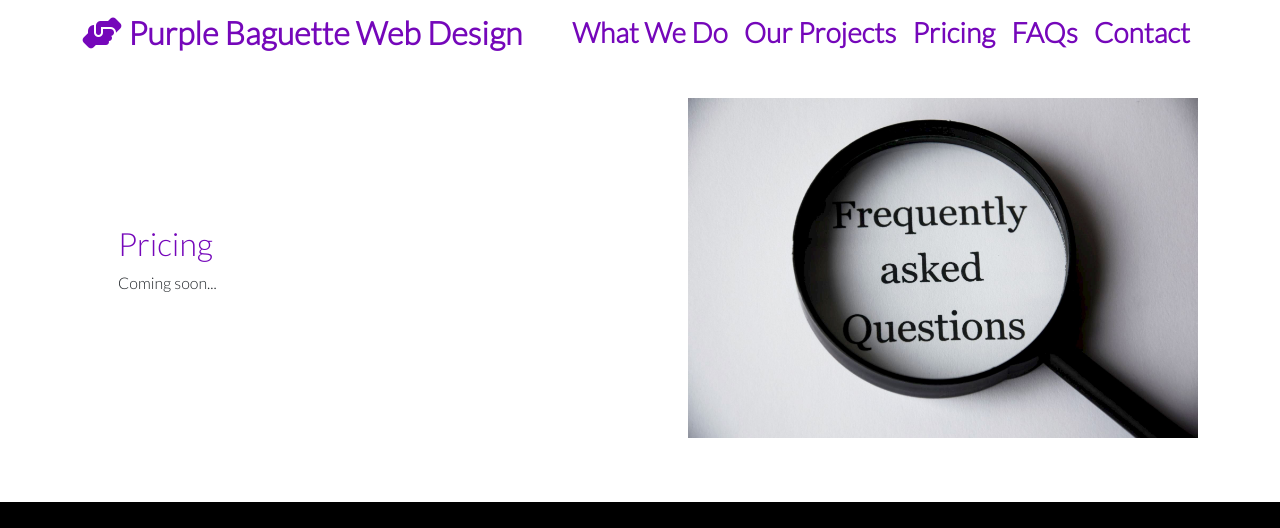
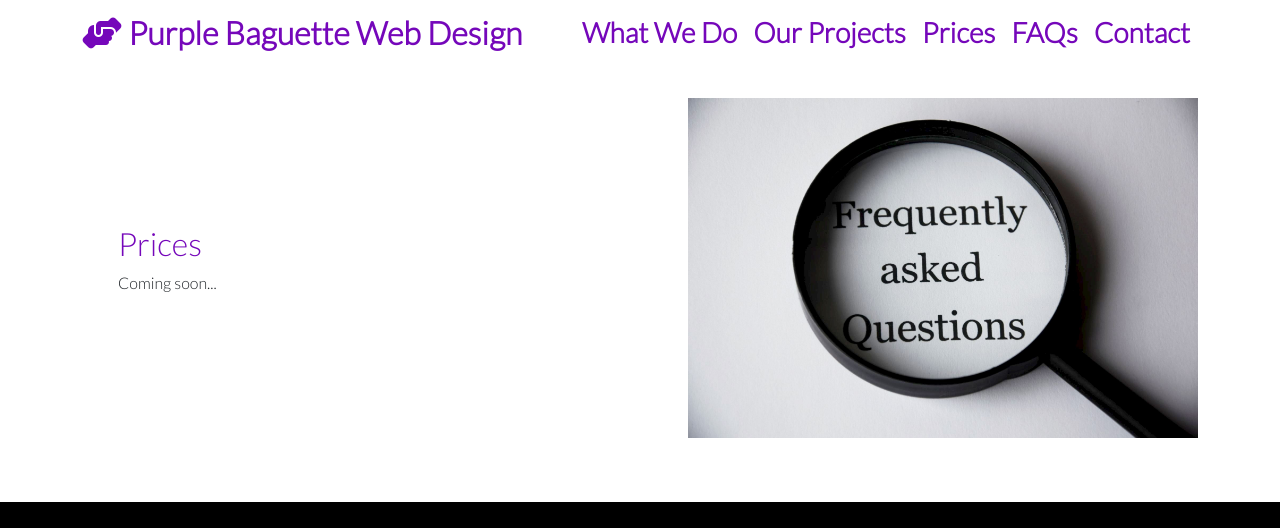
Before and after one commit to bdfc1988/purple-baguette, a website: page prices.html in a window 1280 px wide. Shown: the top 528 px of the page. Drawn offline with nearby package versions, Linux system fonts and the light colour scheme.

Commit message:
pricing page rename to prices

```diff
--- a/pricing.html
+++ b/prices.html
@@ -27,7 +27,7 @@
                         <a href="/portfolio.html" class="nav-link"><h3><b>Our Projects</b></h3></a>
                     </li>
                     <li class="nav-item">
-                        <a href="/pricing.html" class="nav-link"><h3><b>Pricing</b></h3></a>
+                        <a href="/prices.html" class="nav-link"><h3><b>Prices</b></h3></a>
                     </li>
                     <li class="nav-item">
                         <a href="/faq.html" class="nav-link"><h3><b>FAQs</b></h3></a>
@@ -43,10 +43,10 @@
     <!-- learn section -->
 
     <section class="p-5">
-        <div class="container mb-3" id="pricing">
+        <div class="container mb-3" id="prices">
             <div class="row align-items-center justify-content-between">
                 <div class="col-md p-5">
-                    <h2>Pricing</h2>
+                    <h2>Prices</h2>
                     <p>Coming soon...</p>
                 </div>
                 <div class="col-md ">
```
